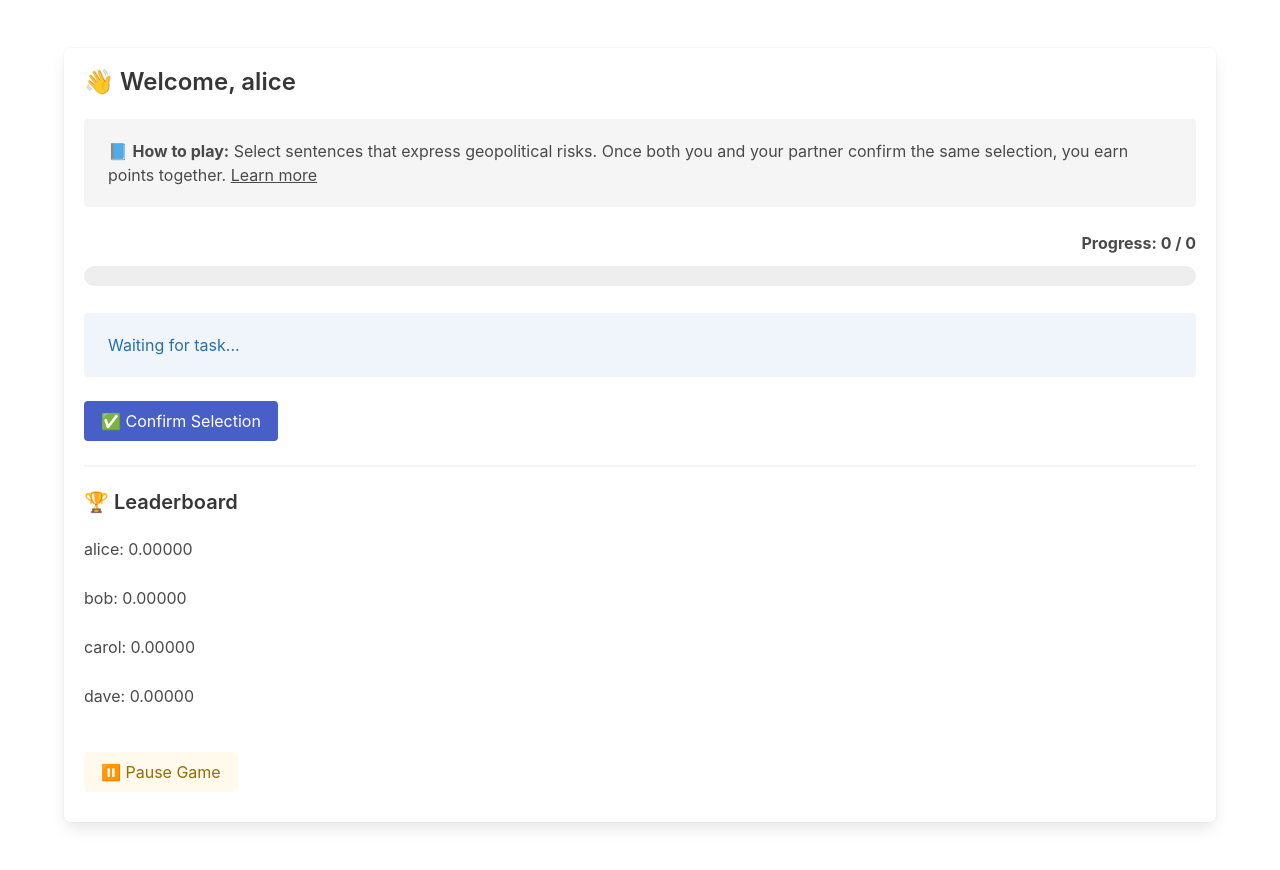
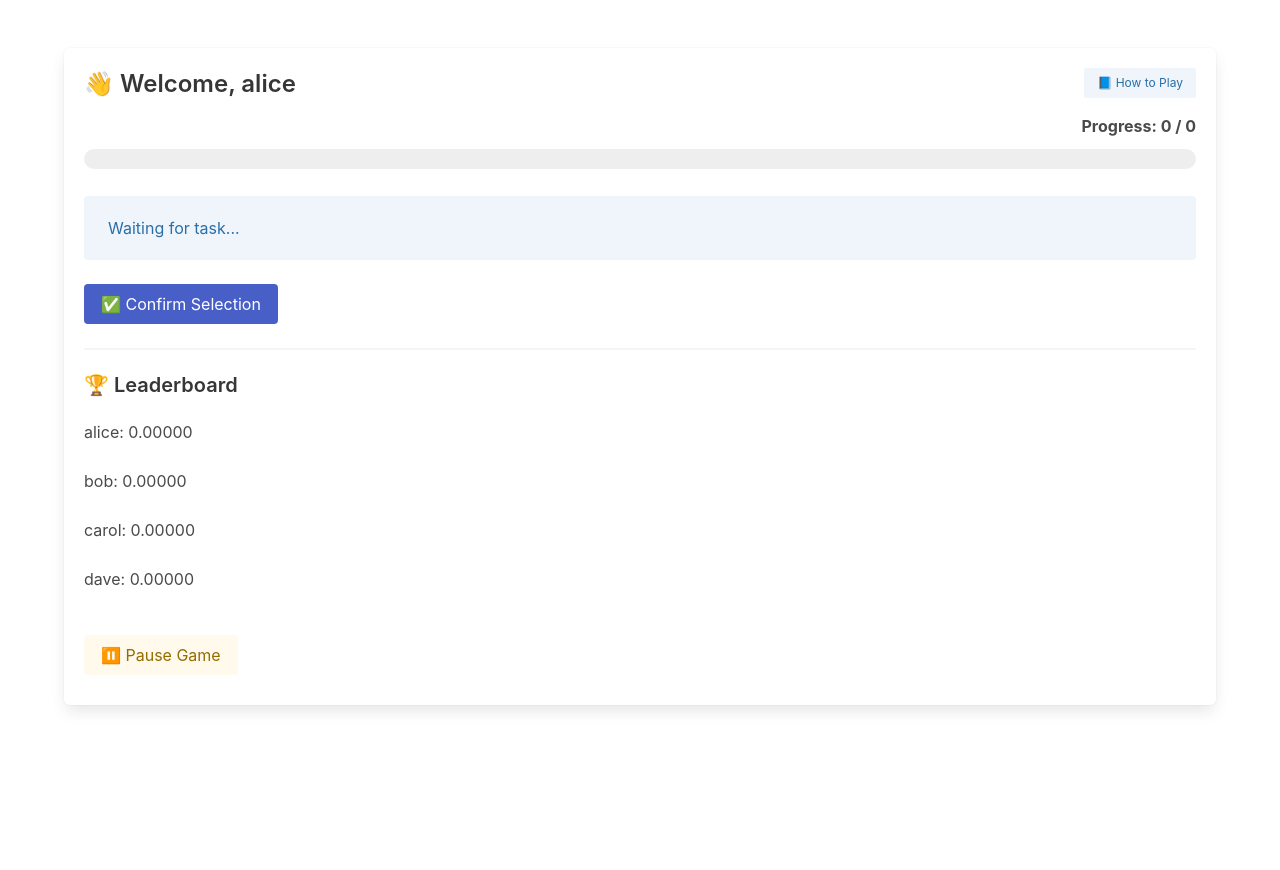
Before and after one commit to zzp-coder/GPR_Game, a Flask app: page /game in a window 1280 px wide. After the commit the page ends 711 px from the top, so only its background shows below. Run offline with Flask 3, Linux system fonts and the light colour scheme; a user stored in the database is signed in; data comes from the database, SQL or seed files in the repository; some libraries are stand-ins or nearby versions.

Commit message:
adjust layout of instruction

```diff
--- a/templates/game.html
+++ b/templates/game.html
@@ -57,13 +57,15 @@
   <section class="section">
     <div class="container">
       <div class="box">
-        <h2 class="title is-4">👋 Welcome, {{ username }}</h2>
-
-        <!-- 玩法说明 -->
-        <div class="notification is-light">
-          📘 <strong>How to play:</strong> Select sentences that express geopolitical risks.
-          Once both you and your partner confirm the same selection, you earn points together.
-          <a href="/how-to-play" target="_blank">Learn more</a>
+        <div class="level" style="margin-bottom: 1rem;">
+          <div class="level-left">
+          <h2 class="title is-4">👋 Welcome, {{ username }}</h2>
+        </div>
+        <div class="level-right">
+          <a class="button is-info is-light is-small" href="/how-to-play" target="_blank">
+            📘 How to Play
+          </a>
+        </div>
         </div>
 
         <!-- 🔄 新增：进度条显示 -->
```
